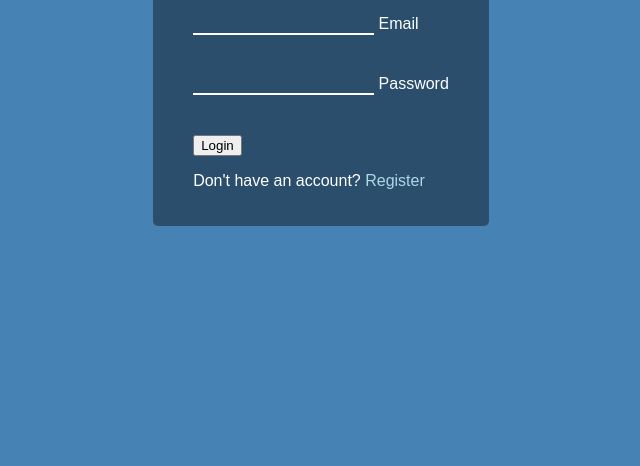
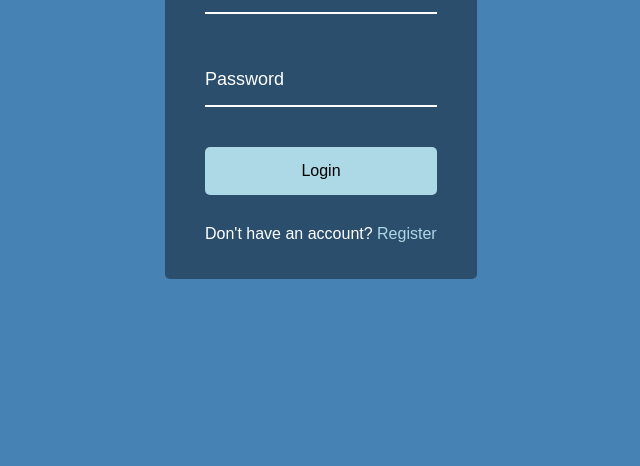
Before and after one commit to jrai0792/form_wave_animation, a plain HTML site: page index.html in a window 1280 px wide. Shown: the part 334-800 px from the top of the page, without its empty margins (319-959 px from the left). Drawn offline with Linux system fonts and the light colour scheme; a web font is replaced by a local one.

Commit message:
Add styles for the form

```diff
--- a/index.html
+++ b/index.html
@@ -26,5 +26,6 @@
       <p class="text">Don't have an account? <a href="#">Register</a></p>
     </form>
   </div>
+  <script src="index.js"></script>
 </body>
 </html>
--- a/index.js
+++ b/index.js
@@ -0,0 +1,8 @@
+const labels = document.querySelectorAll('.form-control label');
+
+labels.forEach( label => {
+  label.innerHTML = label.innerText.split(' ')
+                      .map((letter, idx) =>
+                        `<span style="transition-delay:${idx * 30}ms">${letter}</span>`)
+                      .join('');
+});
--- a/style.css
+++ b/style.css
@@ -33,6 +33,30 @@ body {
   color: lightblue;
 }
 
+.btn {
+  cursor: pointer;
+  display: inline-block;
+  width: 100%;
+  background: lightblue;
+  padding: 15px;
+  font-family: inherit;
+  font-size: 16px;
+  border: 0;
+  border-radius: 5px;
+}
+
+.btn:focus {
+  outline: 0;
+}
+
+.btn:hover {
+  transform: scale(0.98);
+}
+
+.text {
+  margin-top: 30px;
+}
+
 .form-control {
   position: relative;
   margin: 20px 0 40px;
@@ -42,4 +66,34 @@ body {
   background-color: transparent;
   border: 0;
   border-bottom: 2px #fff solid;
+  display: block;
+  width: 100%;
+  padding: 15px 0;
+  font-size: 18px;
+  color: #fff;
 }
+
+.form-control input:focus,
+.form-control input:valid {
+  outline: 0;
+  border-bottom-color: lightblue;
+}
+
+.form-control label {
+  position: absolute;
+  top: 15px;
+  left: 0;
+}
+
+.form-control label span {
+  display: inline-block;
+  font-size:18px;
+  min-width: 5px;
+  transition: 0.3s cubic-bezier(0.68, -0.55, 0.265, 1.55);
+}
+
+.form-control input:focus + label span,
+.form-control input:valid + label span {
+  color: lightblue;
+  transform: translateY(-30px);
+}
```
